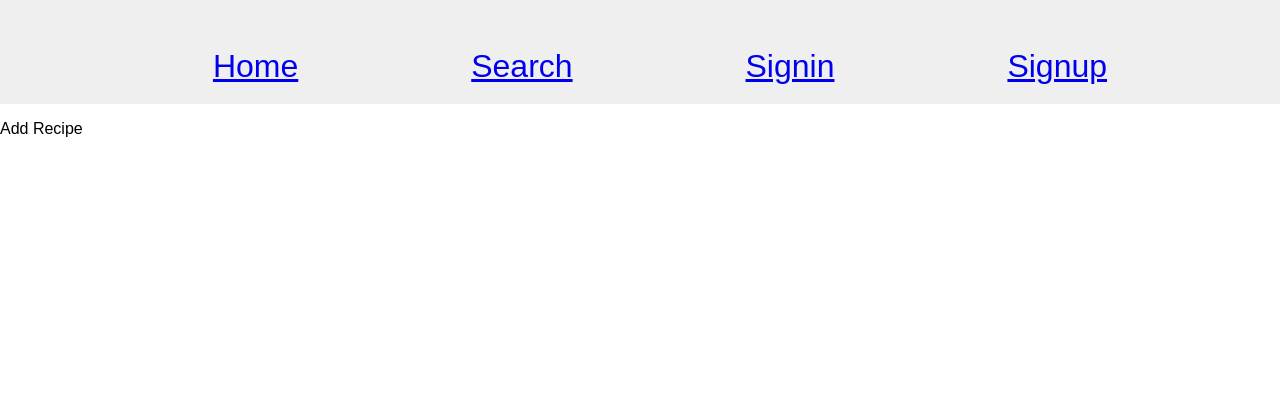
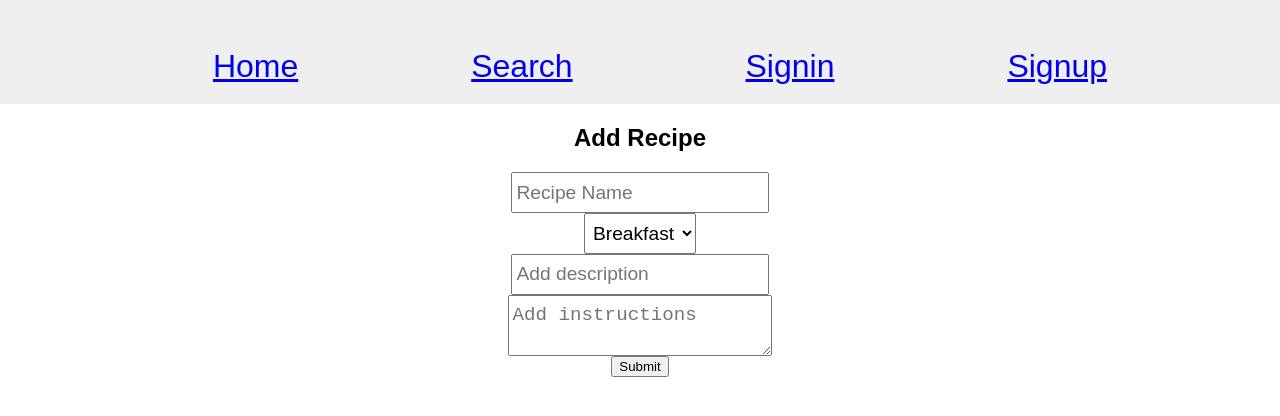
Before and after one commit to Mailnickko/recipe-book, a React (Create React App) app in the folder client/: page /recipe/add in a window 1280 px wide. Shown: the top 416 px of the page. Built offline with nearby package versions, Linux system fonts and the light colour scheme; no server answers; the HTML template or start-up script is replaced by a standard one.

Commit message:
(feat) create addRecipe form

```diff
--- a/client/src/components/Recipe/AddRecipe.js
+++ b/client/src/components/Recipe/AddRecipe.js
@@ -1,5 +1,55 @@
-import React from 'react';
+import React, { Component } from 'react';
 
-const AddRecipe = () => <div>Add Recipe</div>;
+class AddRecipe extends Component {
+  state = {
+    name: '',
+    instructions: '',
+    category: 'Breakfast',
+    description: '',
+    username: ''
+  };
+
+  handleChange = event => {
+    const { name, value } = event.target;
+    this.setState({
+      [name]: value
+    });
+  };
+
+  render() {
+    const { name, category, description, instructions } = this.state;
+    return (
+      <div className="App">
+        <h2 className="App">Add Recipe</h2>
+        <form className="form">
+          <input type="text" name="name" placeholder="Recipe Name" onChange={this.handleChange} value={name} />
+          <select name="category" onChange={this.handleChange} value={category}>
+            <option value="Breakfast">Breakfast</option>
+            <option value="Lunch">Lunch</option>
+            <option value="Dinner">Dinner</option>
+            <option value="Snack">Snack</option>
+          </select>
+          <input
+            type="text"
+            name="description"
+            placeholder="Add description"
+            onChange={this.handleChange}
+            value={description}
+          />
+          <textarea
+            type="text"
+            name="instructions"
+            placeholder="Add instructions"
+            value={instructions}
+            onChange={this.handleChange}
+          />
+          <button type="submit" className="button-primary">
+            Submit
+          </button>
+        </form>
+      </div>
+    );
+  }
+}
 
 export default AddRecipe;
--- a/client/src/components/Recipe/RecipePage.js
+++ b/client/src/components/Recipe/RecipePage.js
@@ -10,8 +10,18 @@
       {({ data, loading, error }) => {
         if (loading) return <div>Loading</div>;
         if (error) return <div>Error</div>;
-        console.log('GOT RECIPE', data);
-        return <div>Recipe Page</div>;
+        return (
+          <div className="App">
+            <h2>{data.getRecipe.name}</h2>
+            <p>Category: {data.getRecipe.category}</p>
+            <p>Description: {data.getRecipe.decription}</p>
+            <p>Instructions: {data.getRecipe.instructions}</p>
+            <p>Likes: {data.getRecipe.likes}</p>
+            <p>Created By: {data.getRecipe.username}</p>
+
+            <button>Like</button>
+          </div>
+        );
       }}
     </Query>
   );
```
